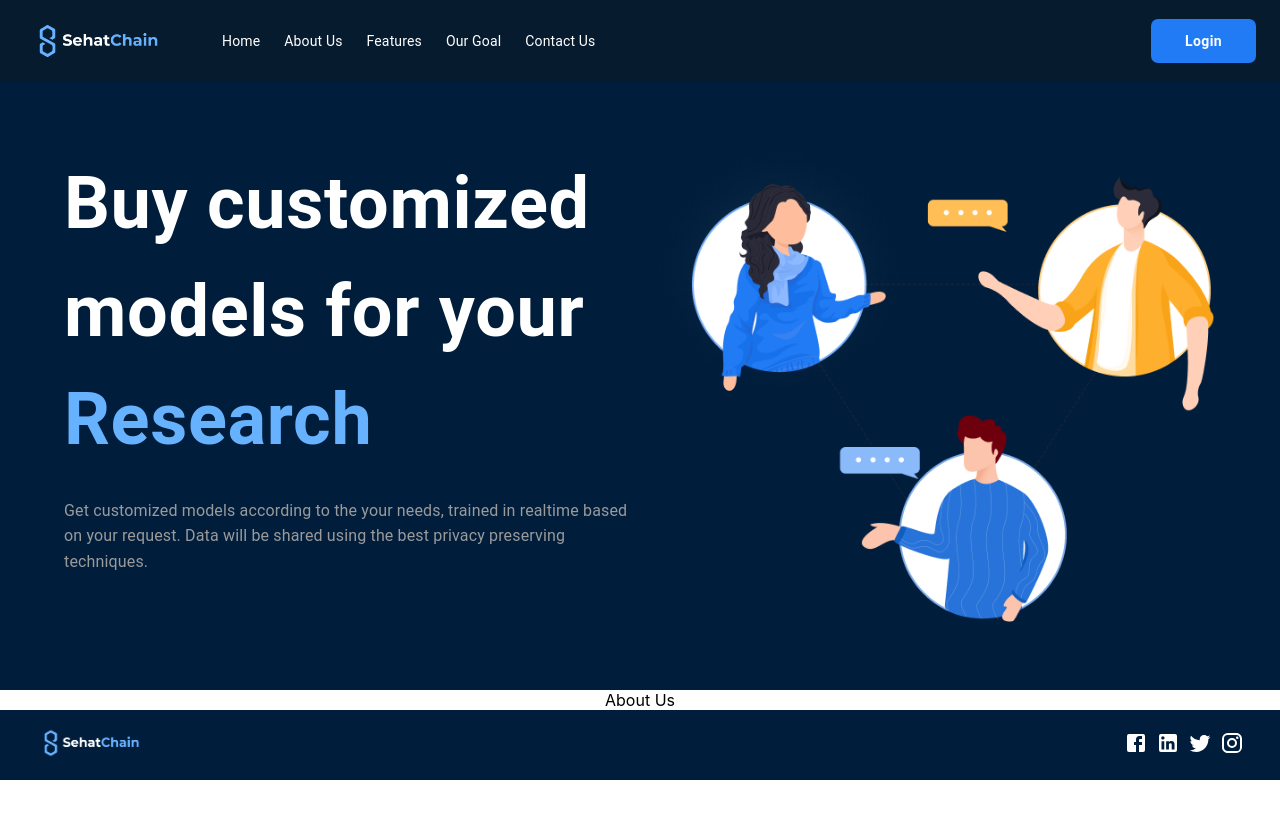
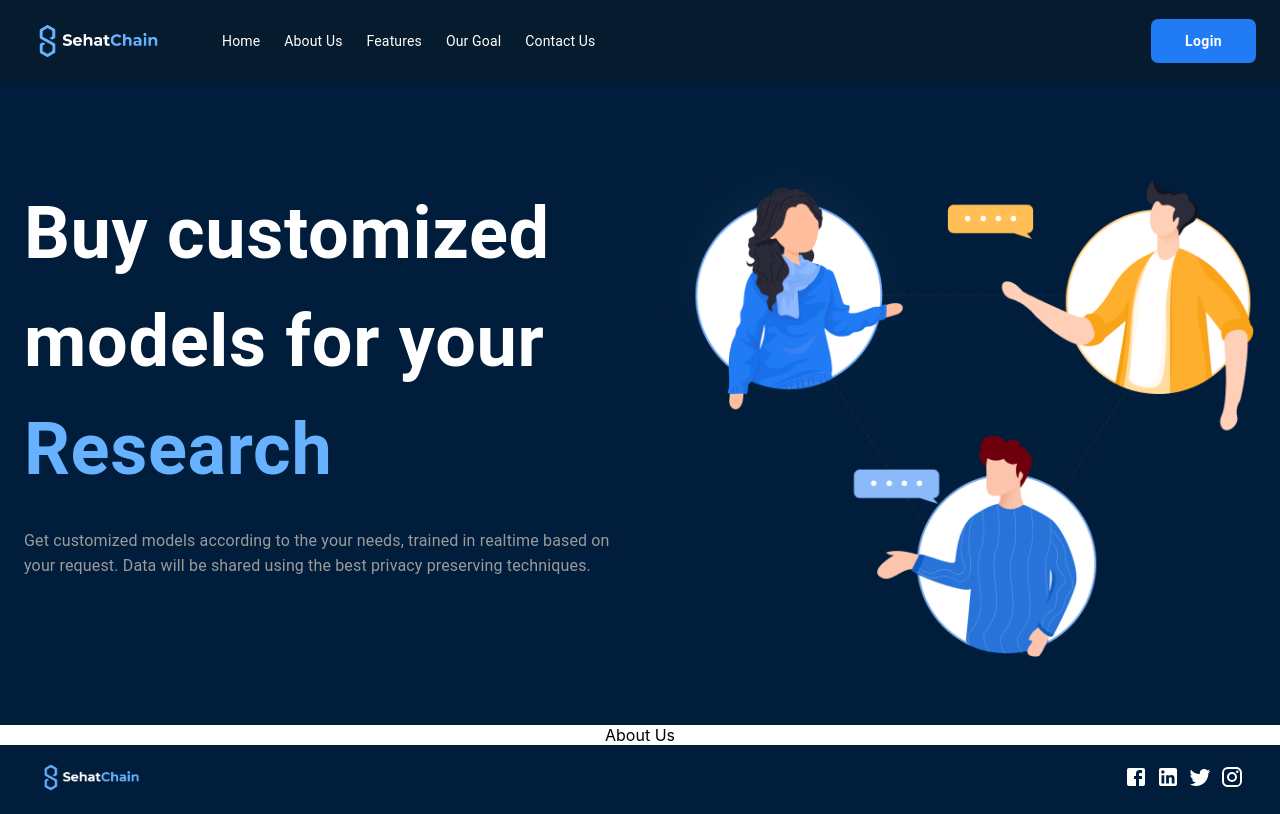
Before and after one commit to abdullahqaisar/sehatchain, a React (Create React App) app: page / in a window 1280 px wide. Built offline with nearby package versions, Linux system fonts and the light colour scheme; the HTML template or start-up script is replaced by a standard one.

Commit message:
fixed hero layout

```diff
--- a/package.json
+++ b/package.json
@@ -1,4 +1,5 @@
 {
+  "homepage": "https://abdullahqaisar.github.io/sehatchain/",
   "name": "sehatchain-frontend",
   "version": "0.1.0",
   "private": true,
@@ -17,6 +18,8 @@
   },
   "scripts": {
     "start": "react-scripts start",
+    "predeploy": "npm run build",
+    "deploy": "gh-pages -d build",
     "build": "react-scripts build",
     "test": "react-scripts test",
     "eject": "react-scripts eject"
--- a/src/components/main/Hero.jsx
+++ b/src/components/main/Hero.jsx
@@ -16,7 +16,7 @@ const Hero = () => {
         pb: { xs: 12, md: 8 },
       }}
     >
-      <Container maxWidth="lg">
+      <Container maxWidth="xl">
         <Grid
           container
           spacing={0}
```
